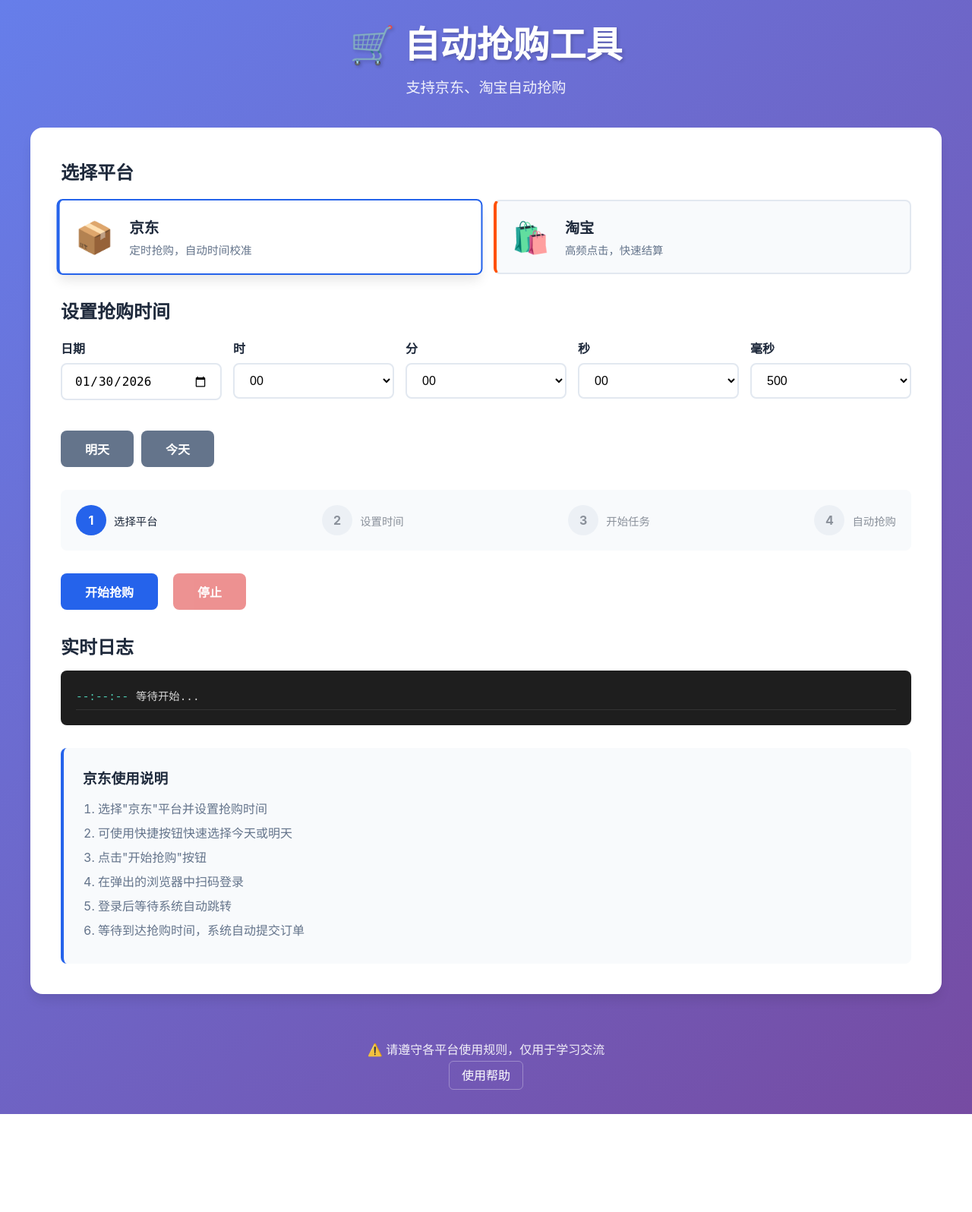
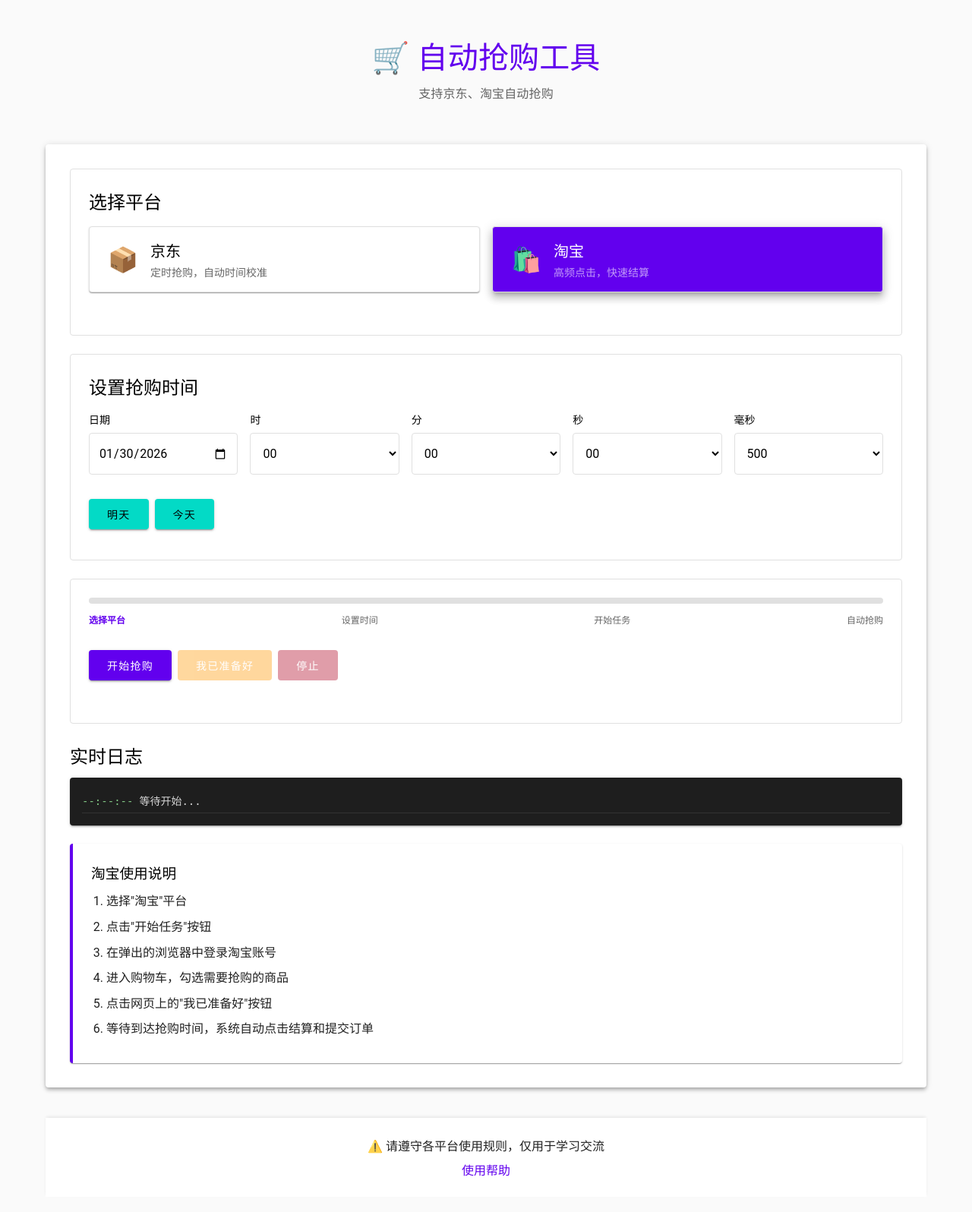
Before and after one commit to HanphoneJan/AutoBuy, a Flask app: page / in a window 1280 px wide. Shown: the whole page at 76% size. Before the commit the page ends 1467 px from the top, so only its background shows below. Run offline with Flask 3, Linux system fonts and the light colour scheme.

Commit message:
样式调整

```diff
--- a/static/css/style.css
+++ b/static/css/style.css
@@ -5,129 +5,78 @@
 }
 
 :root {
-    --primary-color: #2563eb;
-    --primary-hover: #1d4ed8;
-    --danger-color: #dc2626;
-    --warning-color: #f59e0b;
-    --success-color: #16a34a;
-    --bg-color: #f8fafc;
-    --card-bg: #ffffff;
-    --text-color: #1e293b;
-    --text-light: #64748b;
-    --border-color: #e2e8f0;
-    --shadow: 0 1px 3px rgba(0,0,0,0.1);
-    --shadow-lg: 0 10px 15px -3px rgba(0,0,0,0.1);
+    --md-primary: #6200EE;
+    --md-primary-variant: #3700B3;
+    --md-secondary: #03DAC6;
+    --md-secondary-variant: #018786;
+    --md-background: #FAFAFA;
+    --md-surface: #FFFFFF;
+    --md-error: #B00020;
+    --md-on-primary: #FFFFFF;
+    --md-on-secondary: #000000;
+    --md-on-background: #000000;
+    --md-on-surface: #000000;
+    --md-on-error: #FFFFFF;
+    --md-success: #4CAF50;
+    --md-warning: #FF9800;
+    --border-color: #E0E0E0;
+    --shadow-1: 0 2px 1px -1px rgba(0,0,0,0.2), 0 1px 1px 0 rgba(0,0,0,0.14), 0 1px 3px 0 rgba(0,0,0,0.12);
+    --shadow-2: 0 3px 1px -2px rgba(0,0,0,0.2), 0 2px 2px 0 rgba(0,0,0,0.14), 0 1px 5px 0 rgba(0,0,0,0.12);
+    --shadow-4: 0 2px 4px -1px rgba(0,0,0,0.2), 0 4px 5px 0 rgba(0,0,0,0.14), 0 1px 10px 0 rgba(0,0,0,0.12);
+    --shadow-8: 0 5px 5px -3px rgba(0,0,0,0.2), 0 8px 10px 1px rgba(0,0,0,0.14), 0 3px 14px 2px rgba(0,0,0,0.12);
+    --shadow-16: 0 8px 10px -5px rgba(0,0,0,0.2), 0 16px 24px 2px rgba(0,0,0,0.14), 0 6px 30px 5px rgba(0,0,0,0.12);
+    --shadow-24: 0 11px 15px -7px rgba(0,0,0,0.2), 0 24px 38px 3px rgba(0,0,0,0.14), 0 9px 46px 8px rgba(0,0,0,0.12);
 }
 
 body {
-    font-family: -apple-system, BlinkMacSystemFont, 'Segoe UI', Roboto, 'Helvetica Neue', Arial, sans-serif;
-    background: linear-gradient(135deg, #667eea 0%, #764ba2 100%);
+    font-family: 'Roboto', -apple-system, BlinkMacSystemFont, 'Segoe UI', Arial, sans-serif;
+    background: var(--md-background);
     min-height: 100vh;
-    padding: 20px;
-    color: var(--text-color);
+    padding: 0;
+    color: var(--md-on-background);
+    -webkit-font-smoothing: antialiased;
+    -moz-osx-font-smoothing: grayscale;
 }
 
 .container {
     max-width: 1200px;
     margin: 0 auto;
+    padding: 20px;
 }
 
 header {
     text-align: center;
-    margin-bottom: 40px;
-    color: white;
+    margin-bottom: 32px;
+    padding: 24px;
 }
 
 header h1 {
-    font-size: 3rem;
-    margin-bottom: 10px;
-    text-shadow: 2px 2px 4px rgba(0,0,0,0.2);
+    font-size: 2.5rem;
+    margin-bottom: 8px;
+    font-weight: 500;
+    color: var(--md-primary);
+    letter-spacing: 0.15px;
 }
 
 .subtitle {
-    font-size: 1.2rem;
-    opacity: 0.9;
-}
-
-nav {
-    margin-bottom: 20px;
-}
-
-.nav-link {
-    color: rgba(255,255,255,0.8);
-    text-decoration: none;
-    padding: 5px 15px;
-    transition: all 0.3s;
-}
-
-.nav-link:hover, .nav-link.active {
-    color: white;
-    font-weight: bold;
-}
-
-.divider {
-    color: rgba(255,255,255,0.5);
-    margin: 0 10px;
+    font-size: 1rem;
+    color: var(--md-on-background);
+    opacity: 0.6;
+    letter-spacing: 0.15px;
 }
 
 main {
-    background: var(--card-bg);
-    border-radius: 16px;
-    padding: 40px;
-    box-shadow: var(--shadow-lg);
-}
-
-/* 首页平台卡片 */
-.platform-grid {
-    display: grid;
-    grid-template-columns: repeat(auto-fit, minmax(300px, 1fr));
-    gap: 30px;
-    margin-bottom: 40px;
-}
-
-.platform-card {
-    background: var(--bg-color);
-    border-radius: 12px;
-    padding: 40px;
-    text-align: center;
-    transition: transform 0.3s, box-shadow 0.3s;
-    cursor: pointer;
-}
-
-.platform-card:hover {
-    transform: translateY(-5px);
-    box-shadow: var(--shadow-lg);
-}
-
-.platform-icon {
-    font-size: 4rem;
-    margin-bottom: 20px;
-}
-
-.platform-card h2 {
-    font-size: 1.8rem;
-    margin-bottom: 10px;
-    color: var(--text-color);
-}
-
-.platform-card p {
-    color: var(--text-light);
-    margin-bottom: 20px;
-}
-
-.platform-card.jd {
-    border-top: 4px solid #e4393c;
-}
-
-.platform-card.tb {
-    border-top: 4px solid #ff5000;
+    background: var(--md-surface);
+    border-radius: 4px;
+    padding: 32px;
+    box-shadow: var(--shadow-4);
 }
 
 /* 平台选择器 */
 .platform-selector {
     display: flex;
-    gap: 20px;
-    margin-bottom: 30px;
+    gap: 16px;
+    margin-bottom: 32px;
 }
 
 .platform-option {
@@ -140,301 +89,335 @@ main {
 }
 
 .platform-option input[type="radio"]:checked + .platform-card-inline {
-    border-color: var(--primary-color);
-    background: white;
-    box-shadow: var(--shadow-lg);
-    transform: scale(1.02);
+    background: var(--md-primary);
+    color: var(--md-on-primary);
+    box-shadow: var(--shadow-8);
+}
+
+.platform-option input[type="radio"]:checked + .platform-card-inline h3,
+.platform-option input[type="radio"]:checked + .platform-card-inline p {
+    color: var(--md-on-primary);
 }
 
 .platform-card-inline {
     display: flex;
     align-items: center;
-    gap: 20px;
-    padding: 20px;
-    background: var(--bg-color);
-    border: 2px solid var(--border-color);
-    border-radius: 8px;
-    transition: all 0.3s;
+    gap: 16px;
+    padding: 16px 24px;
+    background: var(--md-surface);
+    border: 1px solid var(--border-color);
+    border-radius: 4px;
+    box-shadow: var(--shadow-1);
 }
 
-.platform-card-inline.jd {
-    border-left: 4px solid #e4393c;
-}
-
-.platform-card-inline.tb {
-    border-left: 4px solid #ff5000;
+.platform-card-inline:hover {
+    box-shadow: var(--shadow-4);
 }
 
 .platform-card-inline .platform-icon {
-    font-size: 2.5rem;
+    font-size: 2rem;
     margin-bottom: 0;
 }
 
 .platform-info h3 {
-    font-size: 1.2rem;
-    color: var(--text-color);
-    margin-bottom: 5px;
+    font-size: 1.25rem;
+    color: var(--md-on-surface);
+    margin-bottom: 4px;
+    font-weight: 500;
 }
 
 .platform-info p {
-    color: var(--text-light);
-    font-size: 0.9rem;
+    color: var(--md-on-surface);
+    opacity: 0.6;
+    font-size: 0.875rem;
     margin-bottom: 0;
+}
+
+/* 进度条样式 */
+.progress-container {
+    margin-bottom: 32px;
+}
+
+.progress-bar {
+    width: 100%;
+    height: 8px;
+    background: rgba(0, 0, 0, 0.12);
+    border-radius: 4px;
+    overflow: hidden;
+    margin-bottom: 12px;
+}
+
+.progress-fill {
+    height: 100%;
+    background: var(--md-primary);
+    border-radius: 4px;
+    width: 0%;
+    transition: width 0.3s cubic-bezier(0.4, 0, 0.2, 1);
+}
+
+.progress-labels {
+    display: flex;
+    justify-content: space-between;
+    align-items: center;
+}
+
+.progress-label {
+    font-size: 0.75rem;
+    font-weight: 500;
+    color: var(--md-on-surface);
+    opacity: 0.6;
+    transition: opacity 0.3s ease;
+}
+
+.progress-label.active {
+    opacity: 1;
+    color: var(--md-primary);
+    font-weight: 700;
 }
 
 .action-buttons {
     display: flex;
-    gap: 10px;
+    gap: 8px;
     flex-wrap: wrap;
-}
-
-.action-buttons .btn {
-    margin-right: 10px;
+    margin-bottom: 32px;
 }
 
 /* 按钮样式 */
 .btn {
     display: inline-block;
-    padding: 12px 32px;
+    padding: 10px 24px;
     border: none;
-    border-radius: 8px;
-    font-size: 1rem;
-    font-weight: 600;
+    border-radius: 4px;
+    font-size: 0.875rem;
+    font-weight: 500;
     cursor: pointer;
-    transition: all 0.3s;
+    transition: all 0.3s cubic-bezier(0.4, 0, 0.2, 1);
     text-decoration: none;
+    text-transform: uppercase;
+    letter-spacing: 1.25px;
+    font-family: 'Roboto', sans-serif;
+    box-shadow: var(--shadow-2);
+    position: relative;
+    overflow: hidden;
+}
+
+.btn::before {
+    content: '';
+    position: absolute;
+    top: 50%;
+    left: 50%;
+    width: 0;
+    height: 0;
+    border-radius: 50%;
+    background: rgba(255,255,255,0.3);
+    transform: translate(-50%, -50%);
+    transition: width 0.6s, height 0.6s;
+}
+
+.btn:active::before {
+    width: 200px;
+    height: 200px;
+}
+
+.btn:hover {
+    box-shadow: var(--shadow-4);
+}
+
+.btn:active {
+    box-shadow: var(--shadow-8);
 }
 
 .btn-primary {
-    background: var(--primary-color);
-    color: white;
+    background: var(--md-primary);
+    color: var(--md-on-primary);
 }
 
 .btn-primary:hover {
-    background: var(--primary-hover);
+    background: var(--md-primary-variant);
 }
 
 .btn-danger {
-    background: var(--danger-color);
-    color: white;
+    background: var(--md-error);
+    color: var(--md-on-error);
 }
 
 .btn-danger:hover {
-    background: #b91c1c;
+    background: #CF6679;
 }
 
 .btn-warning {
-    background: var(--warning-color);
-    color: white;
+    background: var(--md-warning);
+    color: #ffffff;
 }
 
 .btn-warning:hover {
-    background: #d97706;
+    background: #F57C00;
 }
 
 .btn:disabled {
-    opacity: 0.5;
+    opacity: 0.38;
     cursor: not-allowed;
+    box-shadow: none;
 }
 
 .btn-link {
-    color: white;
+    color: var(--md-primary);
     text-decoration: none;
     padding: 8px 16px;
-    border: 1px solid rgba(255,255,255,0.3);
-    border-radius: 6px;
-    transition: all 0.3s;
+    border: none;
+    box-shadow: none;
+    transition: all 0.3s cubic-bezier(0.4, 0, 0.2, 1);
+    text-transform: none;
 }
 
 .btn-link:hover {
-    background: rgba(255,255,255,0.1);
-}
-
-/* 功能列表 */
-.feature-list {
-    list-style: none;
-    padding: 20px;
-}
-
-.feature-list li {
-    padding: 10px 0;
-    font-size: 1.1rem;
-    color: var(--text-light);
+    background: rgba(98, 0, 238, 0.08);
 }
 
 /* 表单区域 */
 .form-section {
-    margin-bottom: 30px;
+    margin-bottom: 24px;
+    padding: 24px;
+    background: var(--md-surface);
+    border-radius: 4px;
+    border: 1px solid var(--border-color);
 }
 
 .form-section h2 {
-    margin-bottom: 20px;
-    color: var(--text-color);
+    margin-bottom: 16px;
+    color: var(--md-on-surface);
+    font-size: 1.5rem;
+    font-weight: 400;
 }
 
 .time-inputs {
     display: grid;
     grid-template-columns: repeat(auto-fit, minmax(100px, 1fr));
-    gap: 15px;
-    margin-bottom: 20px;
+    gap: 16px;
+    margin-bottom: 16px;
 }
 
 .form-group {
-    margin-bottom: 20px;
+    margin-bottom: 16px;
 }
 
 .form-group label {
     display: block;
     margin-bottom: 8px;
-    font-weight: 600;
-    color: var(--text-color);
+    font-weight: 500;
+    color: var(--md-on-surface);
+    font-size: 0.875rem;
 }
 
 .form-group input,
 .form-group select {
     width: 100%;
-    padding: 12px 16px;
-    border: 2px solid var(--border-color);
-    border-radius: 8px;
+    padding: 16px 12px;
+    border: 1px solid var(--border-color);
+    border-radius: 4px;
     font-size: 1rem;
-    transition: border-color 0.3s;
-    background: white;
+    transition: all 0.3s cubic-bezier(0.4, 0, 0.2, 1);
+    background: var(--md-surface);
+    font-family: 'Roboto', sans-serif;
+    box-sizing: border-box;
 }
 
 .form-group input:focus,
 .form-group select:focus {
     outline: none;
-    border-color: var(--primary-color);
+    border-color: var(--md-primary);
+    box-shadow: 0 0 0 2px rgba(98, 0, 238, 0.12);
+}
+
+.form-group input:hover,
+.form-group select:hover {
+    border-color: #9E9E9E;
 }
 
 .form-group input:disabled,
 .form-group select:disabled {
-    background: var(--bg-color);
+    background: #F5F5F5;
     cursor: not-allowed;
+    opacity: 0.6;
 }
 
 .form-group small {
     display: block;
     margin-top: 8px;
-    color: var(--text-light);
-    font-size: 0.9rem;
+    color: var(--md-on-surface);
+    opacity: 0.6;
+    font-size: 0.75rem;
 }
 
 .quick-select {
     display: flex;
-    gap: 10px;
-    margin-bottom: 20px;
+    gap: 8px;
+    margin-bottom: 16px;
 }
 
 .btn-secondary {
-    background: #64748b;
-    color: white;
+    background: var(--md-secondary);
+    color: var(--md-on-secondary);
 }
 
 .btn-secondary:hover {
-    background: #475569;
-}
-
-/* 步骤指示器 */
-.step-indicator {
-    display: flex;
-    justify-content: space-between;
-    margin-bottom: 30px;
-    padding: 20px;
-    background: var(--bg-color);
-    border-radius: 8px;
-}
-
-.step {
-    display: flex;
-    align-items: center;
-    opacity: 0.5;
-    transition: opacity 0.3s;
-}
-
-.step.active {
-    opacity: 1;
-}
-
-.step.completed {
-    opacity: 1;
-}
-
-.step-number {
-    width: 40px;
-    height: 40px;
-    border-radius: 50%;
-    background: var(--border-color);
-    display: flex;
-    align-items: center;
-    justify-content: center;
-    font-weight: bold;
-    margin-right: 10px;
-}
-
-.step.active .step-number {
-    background: var(--primary-color);
-    color: white;
-}
-
-.step.completed .step-number {
-    background: var(--success-color);
-    color: white;
-}
-
-.step-text {
-    font-size: 0.9rem;
+    background: var(--md-secondary-variant);
 }
 
 /* 日志区域 */
 .log-section {
-    margin-bottom: 30px;
+    margin-bottom: 24px;
 }
 
 .log-section h2 {
     display: flex;
     justify-content: space-between;
     align-items: center;
-    margin-bottom: 15px;
+    margin-bottom: 12px;
+    font-weight: 400;
+    font-size: 1.5rem;
 }
 
 .status-badge {
     padding: 4px 12px;
-    border-radius: 20px;
-    font-size: 0.85rem;
-    font-weight: 600;
+    border-radius: 16px;
+    font-size: 0.75rem;
+    font-weight: 500;
+    text-transform: uppercase;
+    letter-spacing: 0.5px;
 }
 
 .status-pending {
-    background: #fef3c7;
-    color: #92400e;
+    background: #FFF3E0;
+    color: #E65100;
 }
 
 .status-running {
-    background: #dbeafe;
-    color: #1e40af;
+    background: #E3F2FD;
+    color: #1565C0;
 }
 
 .status-success {
-    background: #dcfce7;
-    color: #166534;
+    background: #E8F5E9;
+    color: #2E7D32;
 }
 
 .status-failed, .status-error, .status-stopped {
-    background: #fee2e2;
-    color: #991b1b;
+    background: #FFEBEE;
+    color: #C62828;
 }
 
 .log-container {
-    background: #1e1e1e;
-    color: #d4d4d4;
-    padding: 20px;
-    border-radius: 8px;
+    background: #1E1E1E;
+    color: #D4D4D4;
+    padding: 16px;
+    border-radius: 4px;
     max-height: 400px;
     overflow-y: auto;
-    font-family: 'Courier New', monospace;
-    font-size: 0.9rem;
+    font-family: 'Roboto Mono', monospace;
+    font-size: 0.875rem;
     line-height: 1.6;
+    box-shadow: var(--shadow-2);
 }
 
 .log-entry {
@@ -443,30 +426,35 @@ main {
 }
 
 .log-time {
-    color: #4ec9b0;
-    margin-right: 10px;
+    color: #81C784;
+    margin-right: 8px;
+    font-weight: 500;
 }
 
 /* 信息框 */
 .info-box {
-    background: var(--bg-color);
-    padding: 25px;
-    border-radius: 8px;
-    border-left: 4px solid var(--primary-color);
+    background: var(--md-surface);
+    padding: 24px;
+    border-radius: 4px;
+    border-left: 4px solid var(--md-primary);
+    box-shadow: var(--shadow-1);
 }
 
 .info-box h3 {
-    margin-bottom: 15px;
-    color: var(--text-color);
+    margin-bottom: 12px;
+    color: var(--md-on-surface);
+    font-weight: 500;
 }
 
 .info-box ol {
     margin-left: 20px;
-    color: var(--text-light);
+    color: var(--md-on-surface);
+    opacity: 0.87;
 }
 
 .info-box li {
     margin-bottom: 8px;
+    line-height: 1.6;
 }
 
 /* 帮助页面 */
@@ -475,107 +463,172 @@ main {
 }
 
 .help-section {
-    margin-bottom: 40px;
+    margin-bottom: 32px;
+    padding: 24px;
+    background: var(--md-surface);
+    border-radius: 4px;
+    box-shadow: var(--shadow-1);
 }
 
 .help-section h2 {
-    margin-bottom: 20px;
-    color: var(--text-color);
+    margin-bottom: 16px;
+    color: var(--md-on-surface);
+    font-weight: 400;
+    font-size: 1.5rem;
 }
 
 .help-section ul {
     margin-left: 20px;
-    color: var(--text-light);
+    color: var(--md-on-surface);
+    opacity: 0.87;
 }
 
 .help-section li {
-    margin-bottom: 10px;
+    margin-bottom: 12px;
+    line-height: 1.6;
 }
 
 .help-section strong {
-    color: var(--text-color);
+    color: var(--md-on-surface);
+    font-weight: 500;
 }
 
 .help-section.warning {
-    background: #fef2f2;
-    padding: 20px;
-    border-radius: 8px;
-    border-left: 4px solid var(--danger-color);
+    background: #FFEBEE;
+    padding: 24px;
+    border-radius: 4px;
+    border-left: 4px solid var(--md-error);
+    box-shadow: var(--shadow-1);
 }
 
 .help-section.warning h2 {
-    color: var(--danger-color);
+    color: var(--md-error);
 }
 
 .step-list {
     display: flex;
     flex-direction: column;
-    gap: 20px;
+    gap: 16px;
 }
 
 .step-item {
     display: flex;
-    gap: 20px;
-    padding: 20px;
-    background: var(--bg-color);
-    border-radius: 8px;
+    gap: 16px;
+    padding: 16px;
+    background: var(--md-surface);
+    border-radius: 4px;
+    box-shadow: var(--shadow-1);
 }
 
 .step-item .step-number {
-    width: 50px;
-    height: 50px;
+    width: 40px;
+    height: 40px;
     border-radius: 50%;
-    background: var(--primary-color);
-    color: white;
+    background: var(--md-primary);
+    color: var(--md-on-primary);
     display: flex;
     align-items: center;
     justify-content: center;
-    font-size: 1.5rem;
-    font-weight: bold;
+    font-size: 1.25rem;
+    font-weight: 500;
     flex-shrink: 0;
 }
 
 .step-item h3 {
-    margin-bottom: 10px;
-    color: var(--text-color);
+    margin-bottom: 8px;
+    color: var(--md-on-surface);
+    font-weight: 500;
 }
 
 .step-item code {
-    background: #1e1e1e;
-    color: #d4d4d4;
+    background: #263238;
+    color: #ECEFF1;
     padding: 8px 12px;
     border-radius: 4px;
     display: inline-block;
-    margin-top: 5px;
+    margin-top: 4px;
+    font-family: 'Roboto Mono', monospace;
+    font-size: 0.875rem;
 }
 
 .faq-item {
-    padding: 20px;
-    background: var(--bg-color);
-    border-radius: 8px;
-    margin-bottom: 15px;
+    padding: 16px;
+    background: var(--md-surface);
+    border-radius: 4px;
+    margin-bottom: 12px;
+    box-shadow: var(--shadow-1);
 }
 
 .faq-item h3 {
-    margin-bottom: 10px;
-    color: var(--text-color);
+    margin-bottom: 8px;
+    color: var(--md-on-surface);
+    font-weight: 500;
 }
 
 .faq-item p {
-    color: var(--text-light);
+    color: var(--md-on-surface);
+    opacity: 0.87;
+    line-height: 1.6;
 }
 
 /* 页脚 */
 footer {
     text-align: center;
     margin-top: 40px;
-    color: white;
-    padding: 20px;
+    color: var(--md-on-background);
+    padding: 24px;
+    background: var(--md-surface);
+    box-shadow: 0 -2px 4px -1px rgba(0,0,0,0.1);
 }
 
 footer p {
-    margin-bottom: 10px;
-    opacity: 0.9;
+    margin-bottom: 8px;
+    opacity: 0.87;
+    font-weight: 400;
+}
+
+/* 滚动条样式 */
+::-webkit-scrollbar {
+    width: 12px;
+}
+
+::-webkit-scrollbar-track {
+    background: #F1F1F1;
+}
+
+::-webkit-scrollbar-thumb {
+    background: #BDBDBD;
+    border-radius: 6px;
+}
+
+::-webkit-scrollbar-thumb:hover {
+    background: #9E9E9E;
+}
+
+/* Ripple Effect */
+.ripple {
+    position: absolute;
+    border-radius: 50%;
+    background: rgba(255, 255, 255, 0.4);
+    transform: scale(0);
+    animation: ripple-animation 0.6s linear;
+}
+
+@keyframes ripple-animation {
+    to {
+        transform: scale(4);
+        opacity: 0;
+    }
+}
+
+/* 卡片悬停效果 */
+.platform-card-inline,
+.form-section,
+.help-section,
+.faq-item,
+.info-box,
+.log-container {
+    transition: all 0.3s cubic-bezier(0.4, 0, 0.2, 1);
 }
 
 /* 响应式设计 */
@@ -585,19 +638,31 @@ footer p {
     }
 
     main {
-        padding: 20px;
+        padding: 24px;
     }
 
-    .platform-grid {
-        grid-template-columns: 1fr;
+    .platform-selector {
+        flex-direction: column;
     }
 
     .step-indicator {
         flex-direction: column;
-        gap: 10px;
+        gap: 12px;
     }
 
     .log-container {
         max-height: 300px;
     }
+
+    .time-inputs {
+        grid-template-columns: 1fr;
+    }
+
+    .action-buttons {
+        flex-direction: column;
+    }
+
+    .btn {
+        width: 100%;
+    }
 }
--- a/static/js/seckill.js
+++ b/static/js/seckill.js
@@ -188,16 +188,16 @@ function getStatusText(status) {
 }
 
 function updateSteps(currentStep) {
+    const progressFill = document.getElementById('progressFill');
+    const percentage = ((currentStep - 1) / 3) * 100;
+    progressFill.style.width = percentage + '%';
+
     for (let i = 1; i <= 4; i++) {
-        const step = document.getElementById('step' + i);
-        if (i < currentStep) {
-            step.classList.remove('active');
-            step.classList.add('completed');
-        } else if (i === currentStep) {
-            step.classList.add('active');
-            step.classList.remove('completed');
+        const label = document.getElementById('label' + i);
+        if (i <= currentStep) {
+            label.classList.add('active');
         } else {
-            step.classList.remove('active', 'completed');
+            label.classList.remove('active');
         }
     }
 }
--- a/templates/index.html
+++ b/templates/index.html
@@ -18,7 +18,7 @@
                 <h2>选择平台</h2>
                 <div class="platform-selector">
                     <label class="platform-option">
-                        <input type="radio" name="platform" value="jd" checked onchange="updatePlatform()">
+                        <input type="radio" name="platform" value="jd" onchange="updatePlatform()">
                         <div class="platform-card-inline jd">
                             <div class="platform-icon">📦</div>
                             <div class="platform-info">
@@ -28,7 +28,7 @@
                         </div>
                     </label>
                     <label class="platform-option">
-                        <input type="radio" name="platform" value="tb" onchange="updatePlatform()">
+                        <input type="radio" name="platform" value="tb" checked onchange="updatePlatform()">
                         <div class="platform-card-inline tb">
                             <div class="platform-icon">🛍️</div>
                             <div class="platform-info">
@@ -82,22 +82,15 @@
             </div>
 
             <div class="form-section">
-                <div class="step-indicator">
-                    <div class="step active" id="step1">
-                        <span class="step-number">1</span>
-                        <span class="step-text">选择平台</span>
+                <div class="progress-container">
+                    <div class="progress-bar">
+                        <div class="progress-fill" id="progressFill"></div>
                     </div>
-                    <div class="step" id="step2">
-                        <span class="step-number">2</span>
-                        <span class="step-text">设置时间</span>
-                    </div>
-                    <div class="step" id="step3">
-                        <span class="step-number">3</span>
-                        <span class="step-text">开始任务</span>
-                    </div>
-                    <div class="step" id="step4">
-                        <span class="step-number">4</span>
-                        <span class="step-text">自动抢购</span>
+                    <div class="progress-labels">
+                        <span class="progress-label" id="label1">选择平台</span>
+                        <span class="progress-label" id="label2">设置时间</span>
+                        <span class="progress-label" id="label3">开始任务</span>
+                        <span class="progress-label" id="label4">自动抢购</span>
                     </div>
                 </div>
                 <div class="action-buttons">
@@ -117,7 +110,7 @@
                 </div>
             </div>
 
-            <div class="info-box" id="jdInstructions">
+            <div class="info-box" id="jdInstructions" style="display: none;">
                 <h3>京东使用说明</h3>
                 <ol>
                     <li>选择"京东"平台并设置抢购时间</li>
@@ -129,7 +122,7 @@
                 </ol>
             </div>
 
-            <div class="info-box" id="tbInstructions" style="display: none;">
+            <div class="info-box" id="tbInstructions">
                 <h3>淘宝使用说明</h3>
                 <ol>
                     <li>选择"淘宝"平台</li>
@@ -210,18 +203,15 @@
         // 更新平台选择
         function updatePlatform() {
             const platform = document.querySelector('input[name="platform"]:checked').value;
-            const timeSection = document.getElementById('timeSection');
             const readyBtn = document.getElementById('readyBtn');
             const jdInstructions = document.getElementById('jdInstructions');
             const tbInstructions = document.getElementById('tbInstructions');
 
             if (platform === 'jd') {
-                timeSection.style.display = 'block';
                 readyBtn.style.display = 'none';
                 jdInstructions.style.display = 'block';
                 tbInstructions.style.display = 'none';
-            } else {
-                timeSection.style.display = 'none';
+            } else if (platform === 'tb') {
                 readyBtn.style.display = 'inline-block';
                 jdInstructions.style.display = 'none';
                 tbInstructions.style.display = 'block';
@@ -232,6 +222,7 @@
         window.onload = function() {
             initTimeSelectors();
             updatePlatform();
+            updateSteps(1);
         };
     </script>
     <script src="/static/js/seckill.js"></script>
```
